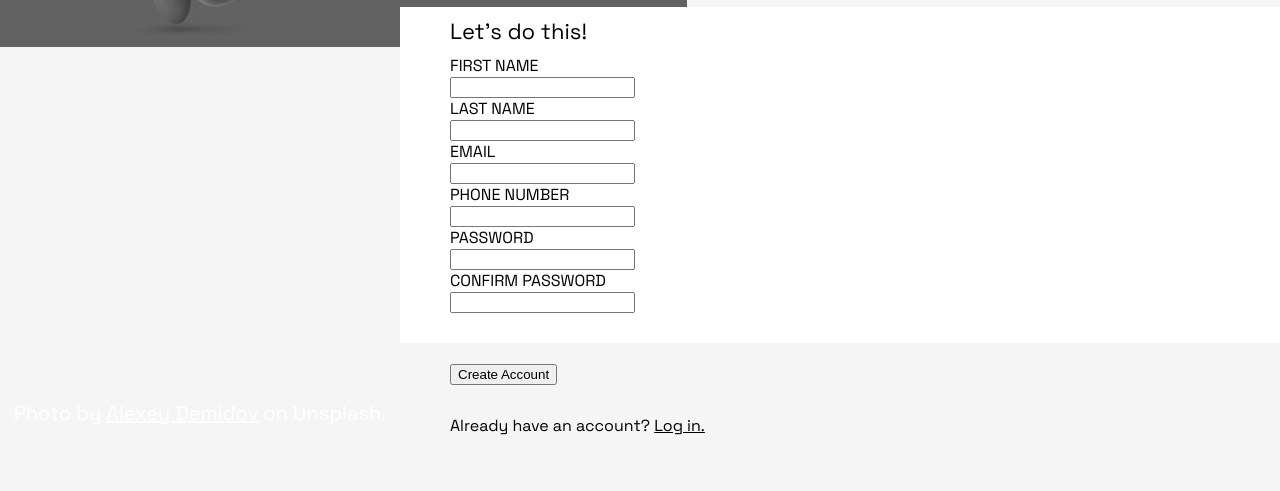
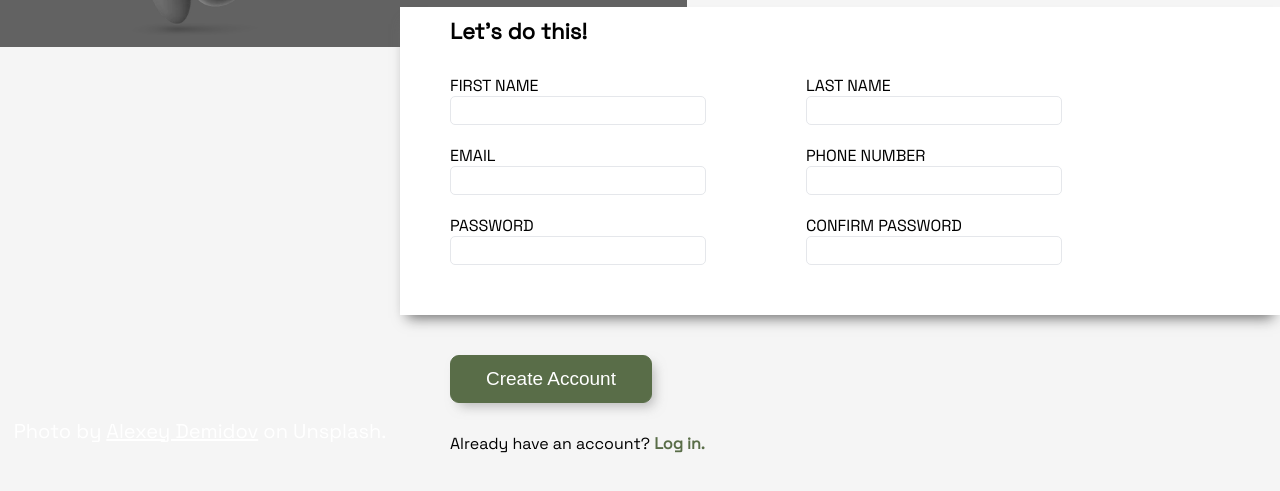
Before and after one commit to Omar05112/odin-form, a plain HTML site: page index.html in a window 1280 px wide. Shown: the part 303-794 px from the top of the page. Drawn offline with Linux system fonts and the light colour scheme.

Commit message:
Finish entire page with styling and regex inclusion for 2 elements.

```diff
--- a/index.html
+++ b/index.html
@@ -54,18 +54,32 @@
       <form action="#" method="get">
         <div class="form-without-button">
           <div class="letsdothis">Let's do this!</div>
+          <div class="leftrightform">
+            <div class="fep">
               <div>
                 <label for="first_name">FIRST NAME</label>
               </div>
               <input type="text" id="first_name" name="first_name" />
               <div>
+                <label for="first_name">EMAIL</label>
+              </div>
+              <input type="email" id="email" name="email" />
+              <div>
+                <label for="first_name">PASSWORD</label>
+              </div>
+              <input
+                type="text"
+                id="password"
+                name="password"
+                pattern="^(?=.*\d)[A-Za-z\d]{1,10}$"
+              />
+            </div>
+            <div class="lpc">
+              <div>
                 <label for="first_name">LAST NAME</label>
               </div>
               <input type="text" id="last_name" name="last_name" />
-          <div>
-            <label for="first_name">EMAIL</label>
-          </div>
-          <input type="email" id="email" name="email" />
+
               <div>
                 <label for="first_name">PHONE NUMBER</label>
               </div>
@@ -76,18 +90,22 @@
                 minlength="10"
                 maxlength="10"
               />
-          <div>
-            <label for="first_name">PASSWORD</label>
-          </div>
-          <input type="text" id="password" name="password" />
+
               <div>
                 <label for="first_name">CONFIRM PASSWORD</label>
               </div>
-          <input type="text" id="confirm_password" name="confirm_password" />
+              <input
+                type="text"
+                id="confirm_password"
+                name="confirm_password"
+                pattern="^(?=.*\d)[A-Za-z\d]{1,10}$"
+              />
+            </div>
+          </div>
         </div>
         <button type="submit">Create Account</button>
       </form>
-      <div>Already have an account? <a href="">Log in.</a></div>
+      <div>Already have an account? <a href="" id="login">Log in.</a></div>
     </div>
   </body>
 </html>
--- a/style.css
+++ b/style.css
@@ -87,14 +87,65 @@ a:visited {
   padding-bottom: 30px;
   margin-left: -50px;
   margin-bottom: 20px;
+  box-shadow: 0px 10px 13px -7px #6d6d6d;
 }
 
 .letsdothis {
   font-size: 22px;
-  margin-bottom: 10px;
+  margin-bottom: 30px;
+  font-weight: bold;
 }
 
+.leftrightform {
+  display: flex;
+  gap: 100px;
+}
 
 button {
   margin-bottom: 30px;
 }
+
+input {
+  width: 250px;
+  border: 1px solid #e5e7eb;
+  border-radius: 5px;
+  height: 25px;
+  margin-bottom: 20px;
+  font-size: 12px;
+}
+
+input:focus {
+  outline: none;
+  border-color: blue;
+  box-shadow: 5px 6px 12px -3px rgba(134, 134, 134, 0.56);
+}
+
+#password:invalid,
+#confirm_password:invalid {
+  border-color: red;
+}
+
+button {
+  margin-top: 20px;
+  background-color: #596d48;
+  color: white;
+  font-size: 19px;
+  padding-left: 35px;
+  padding-right: 35px;
+  padding-top: 12px;
+  padding-bottom: 12px;
+  outline: none;
+  border: 1px solid #596d48;
+  border-radius: 9px;
+  box-shadow: 5px 6px 12px -3px rgba(134, 134, 134, 0.56);
+}
+
+input[type="email"]:invalid {
+  border-color: red;
+}
+
+#login {
+  text-decoration: none;
+  font-weight: bolder;
+  color: #596d48;
+}
```
Also changed, not shown: 1 other file. Lines whose indentation alone changed are shown as unchanged.
